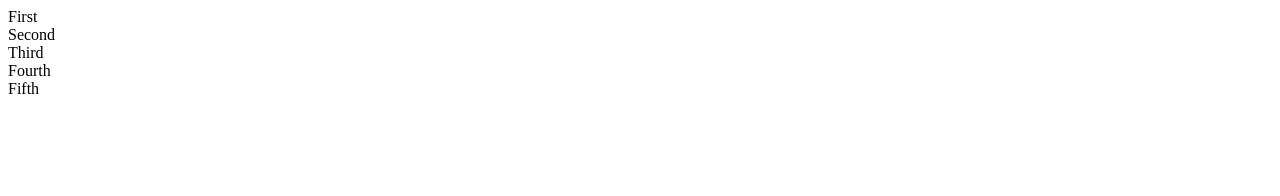
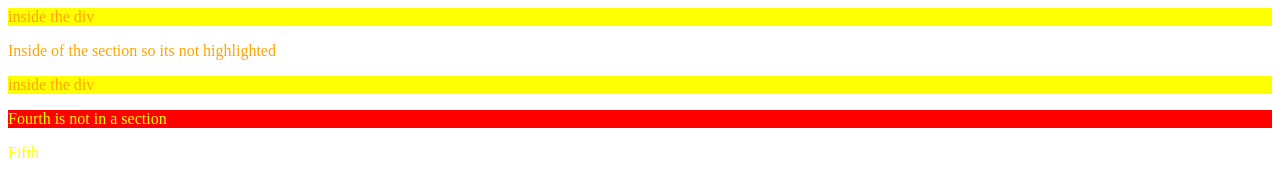
Before and after one commit to knightmoves-schools/021-combinators-thegrim5562-svg, a website: page index.html in a window 1280 px wide. Drawn offline with Linux system fonts and the light colour scheme.

Commit message:
Update index.html

```diff
--- a/index.html
+++ b/index.html
@@ -3,20 +3,40 @@
 <head>
     <title>Combinators</title>
     <style>
+        /* descendant selector (space) */
+        div p {
+            color: orange;
+        }
+
+        /* child selector (>) */
+        div > p {
+            background-color: yellow;
+        }
+
+        /* adjecent sibling selector (+)*/
+        div + p {
+            background-color: red;
+        }
+
+        /* general sibling selector (~) */
+        div ~ p {
+            color: yellow;
+        }
 
     </style>
 </head>
 
 <body>
-    <span>
-        <div>First</div>
-        <article>
-            <div>Second</div>
-        </article>
-        <div>Third</div>
-    </span>
-    <div>Fourth</div>
-    <div>Fifth</div>
+    <div>
+        <p>inside the div</p>
+        <section>
+            <p>Inside of the section so its not highlighted</p>
+        </section>
+        <p>inside the div</p>
+    </div>
+
+    <p>Fourth is not in a section</p>
+    <p>Fifth</p>
 </body>
 
 </html>
```
